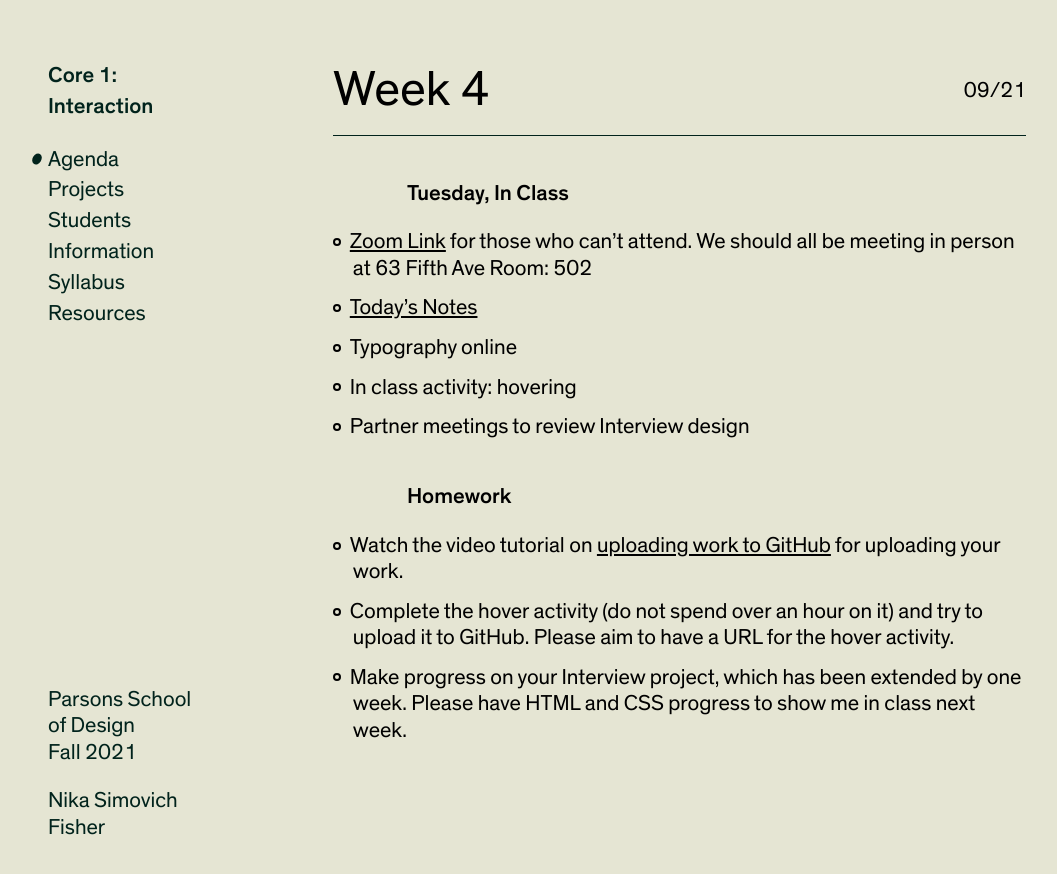
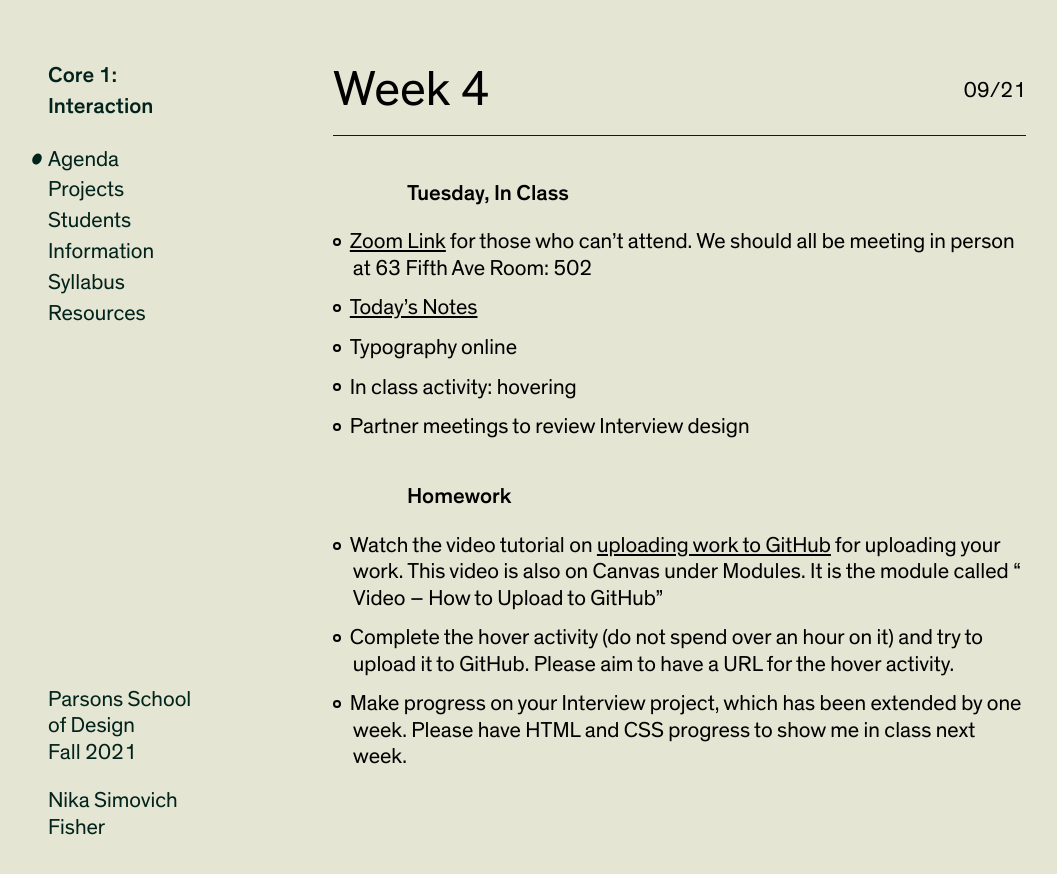
Before and after one commit to nikasimovich/cif21, a Jekyll site: the page built from _agendas/week-4.md, in a window 1280 px wide and 900 px high, scrolled down 35 px. Shown: the top 874 px of the window, without its empty margins (12-1069 px from the left). Built offline with Jekyll 4.4.1, drawn with Linux system fonts in a browser that asks for light colours.

Commit message:
Add agenda

```diff
--- a/_agendas/week-4.md
+++ b/_agendas/week-4.md
@@ -14,6 +14,6 @@ summary: Typography on the Web, Hovering, Uploading work
 - Partner meetings to review Interview design
 
 ### Homework
-- Watch the video tutorial on [uploading work to GitHub](https://vimeo.com/showcase/8025633/video/502734712) for uploading your work.
+- Watch the video tutorial on [uploading work to GitHub](https://vimeo.com/showcase/8025633/video/502734712) for uploading your work. This video is also on Canvas under Modules. It is the module called " Video – How to Upload to GitHub"
 - Complete the hover activity (do not spend over an hour on it) and try to upload it to GitHub. Please aim to have a URL for the hover activity.
 - Make progress on your Interview project, which has been extended by one week. Please have HTML and CSS progress to show me in class next week.
```
